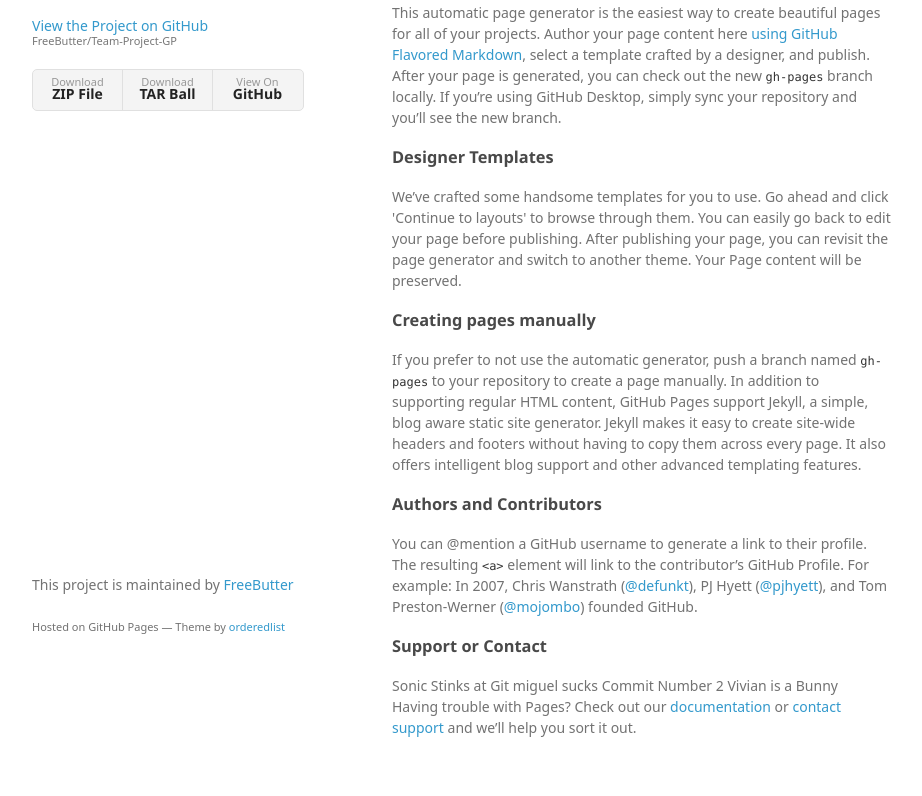
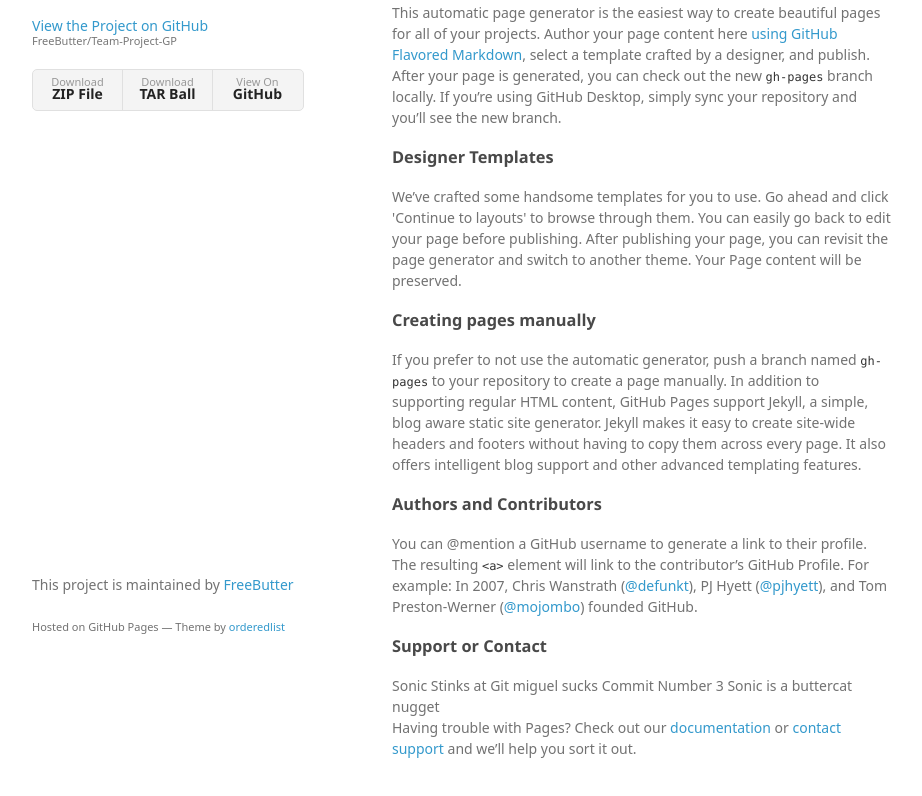
Before and after one commit to FreeButter/Team-Project-Game-Pramming, a plain HTML site: page index.html in a window 1280 px wide. Shown: the part 94-890 px from the top of the page, without its empty margins (178-1100 px from the left). Drawn offline with Linux system fonts and the light colour scheme; a web font is replaced by a local one.

Commit message:
Butter
Nugget

```diff
--- a/index.html
+++ b/index.html
@@ -53,7 +53,7 @@
 
 Sonic Stinks at Git
 miguel sucks
-Commit Number 2 Vivian is a Bunny
+Commit Number 3 Sonic is a buttercat nugget
 
 <p>Having trouble with Pages? Check out our <a href="https://help.github.com/pages">documentation</a> or <a href="https://github.com/contact">contact support</a> and we’ll help you sort it out.</p>
       </section>
```
